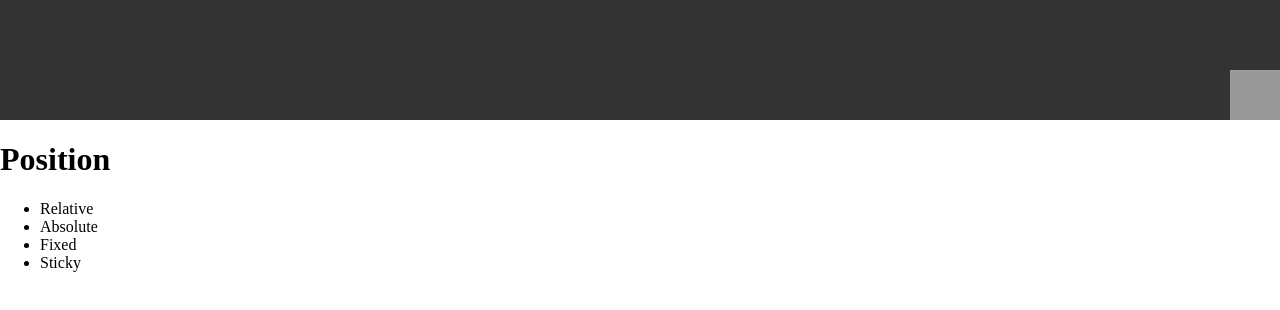
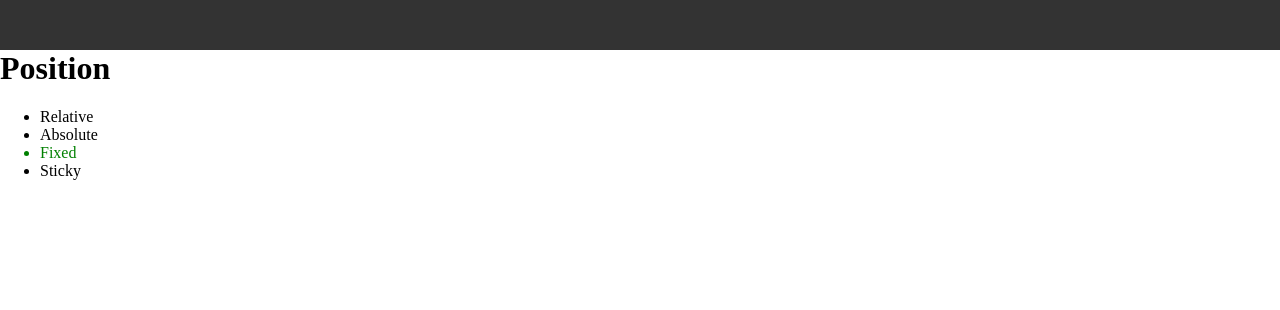
Before and after one commit to AzazelXXI/HTML_CSS_Course, a plain HTML site: page index.html in a window 1280 px wide. Drawn offline with Linux system fonts and the light colour scheme.

Commit message:
Positions: Fixed
Use to make something like navbar but not moving at all

```diff
--- a/index.html
+++ b/index.html
@@ -9,15 +9,14 @@
 </head>
 
 <body>
-    <div class="box">
-        <div class="box-child"></div>
+    <div class="header">
     </div>
 
     <h1>Position</h1>
     <ul>
         <li>Relative</li>
         <li>Absolute</li>
-        <li>Fixed</li>
+        <li style="color: green;">Fixed</li>
         <li>Sticky</li>
     </ul>
 </body>
--- a/style.css
+++ b/style.css
@@ -3,23 +3,13 @@ html, body {
 }
 
 h1 {
-  position: relative;
+  margin-top: 50px;
 }
 
-.box {
+.header {
   width: 100%;
-  height: 120px;
+  height: 50px;
   background-color: #333;
-  position: relative;
-
+  position: fixed;
+  top: 0;
 }
-
-.box-child {
-  /* background-color: #fff; */
-  width: 50px;
-  height: 50px;
-  position: absolute;
-  background-color: rgba(255, 255, 255, 0.5);
-  bottom: 0;
-  right: 0;
-}
```
